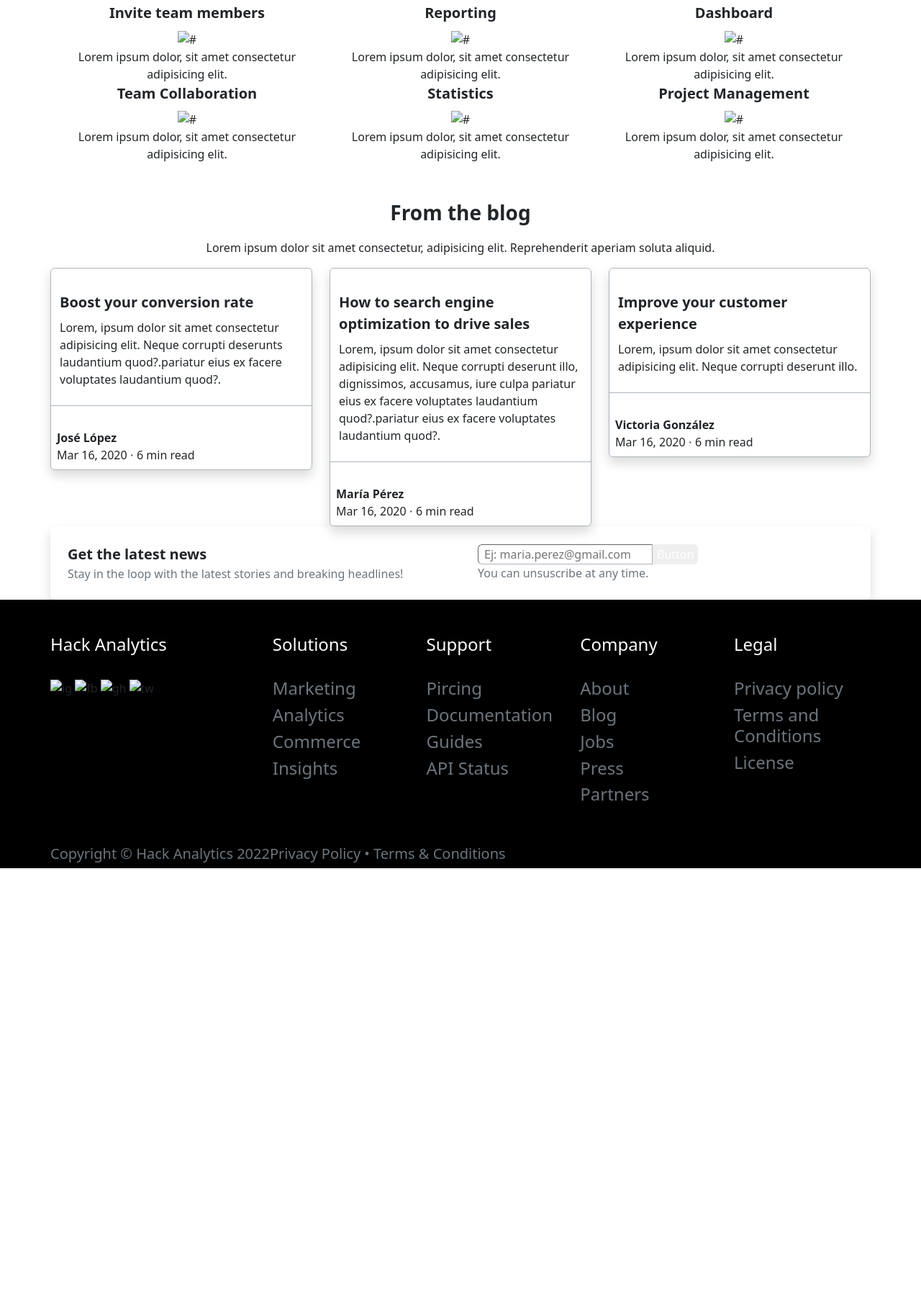
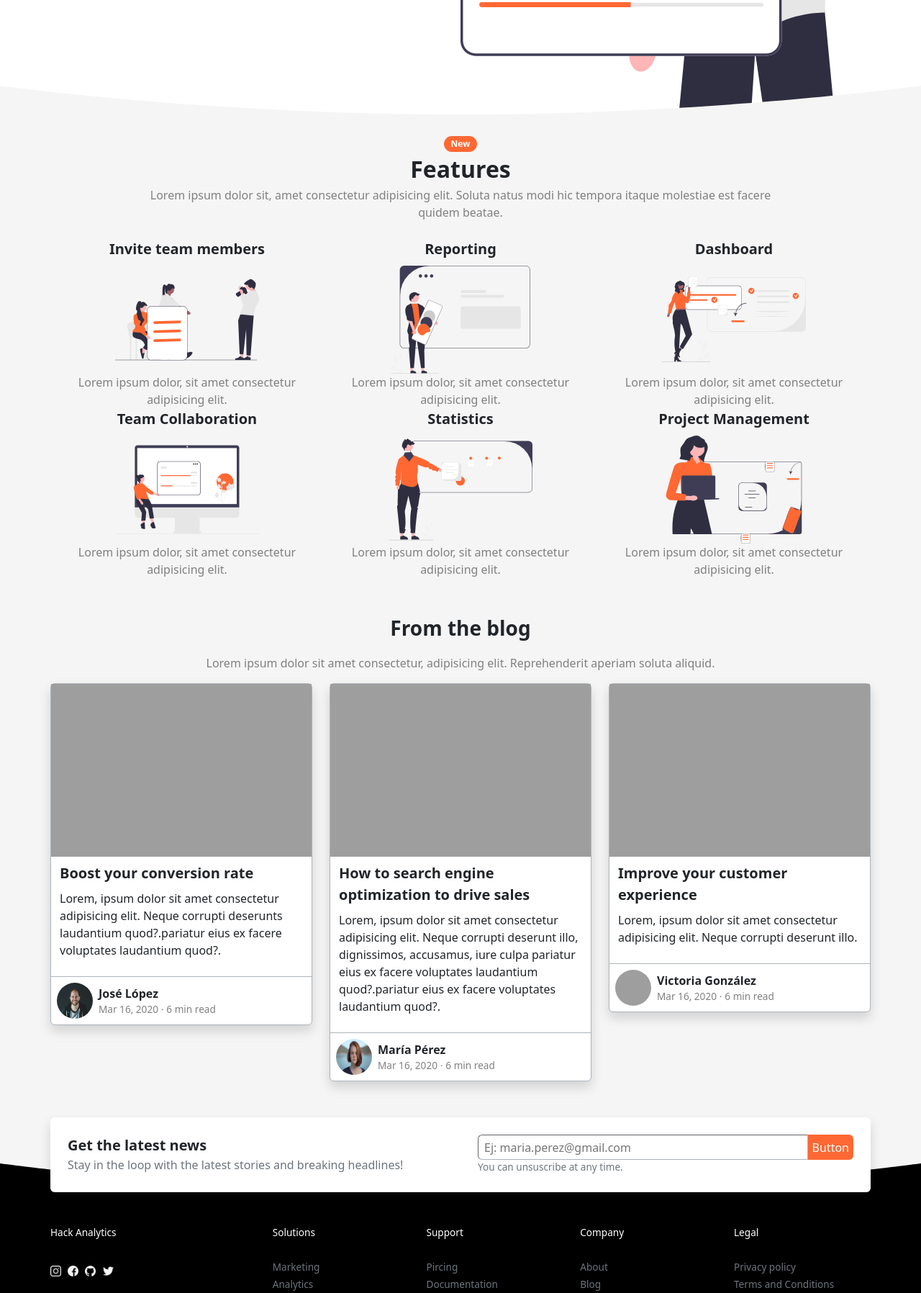
Before and after one commit to facundogerman/hack-analytics, a plain HTML site: page index.html in a window 1280 px wide. Shown: the part 538-2334 px from the top of the page at 72% size. Before the commit the page ends 1744 px from the top, so only its background shows below. Drawn offline with nearby package versions, Linux system fonts and the light colour scheme; the site is published under a folder, as on GitHub Pages, so addresses that start at the root find nothing.

Commit message:
fix src files

```diff
--- a/index.html
+++ b/index.html
@@ -10,7 +10,7 @@
       integrity="sha384-9ndCyUaIbzAi2FUVXJi0CjmCapSmO7SnpJef0486qhLnuZ2cdeRhO02iuK6FUUVM"
       crossorigin="anonymous"
     />
-    <link href="/styles.css" rel="stylesheet" />
+    <link href="styles.css" rel="stylesheet" />
   </head>
   <body>
     <nav id="navbarContainer" class="navbar navbar-expand-lg shadow-sm">
@@ -103,7 +103,7 @@
           <div class="col-12 col-md-6 p-0">
             <img
               id="imagePrincipal"
-              src="/images/undraw_join_re_w1lh.svg"
+              src="images/undraw_join_re_w1lh.svg"
               alt="#"
             />
           </div>
@@ -127,7 +127,7 @@
             <p class="fs-5 fw-semibold m-0 pb-2">Invite team members</p>
             <img
               id="imagesTab"
-              src="/images/undraw_good_team_re_hrvm.svg"
+              src="images/undraw_good_team_re_hrvm.svg"
               alt="#"
             />
             <p id="descriptionTab" class="mb-0 text-center">
@@ -138,7 +138,7 @@
             <p class="fs-5 fw-semibold m-0 pb-2">Reporting</p>
             <img
               id="imagesTab"
-              src="/images/undraw_innovative_re_rr5i.svg"
+              src="images/undraw_innovative_re_rr5i.svg"
               alt="#"
             />
             <p id="descriptionTab" class="mb-0 text-center">
@@ -149,7 +149,7 @@
             <p class="fs-5 fw-semibold m-0 pb-2">Dashboard</p>
             <img
               id="imagesTab"
-              src="/images/undraw_learning_re_32qv.svg"
+              src="images/undraw_learning_re_32qv.svg"
               alt="#"
             />
             <p id="descriptionTab" class="mb-0 text-center">
@@ -160,7 +160,7 @@
             <p class="fs-5 fw-semibold m-0 pb-2">Team Collaboration</p>
             <img
               id="imagesTab"
-              src="/images/undraw_online_stats_0g94.svg"
+              src="images/undraw_online_stats_0g94.svg"
               alt="#"
             />
             <p id="descriptionTab" class="mb-0 text-center">
@@ -171,7 +171,7 @@
             <p class="fs-5 fw-semibold m-0 pb-2">Statistics</p>
             <img
               id="imagesTab"
-              src="/images/undraw_professor_re_mj1s.svg"
+              src="images/undraw_professor_re_mj1s.svg"
               alt="#"
             />
             <p id="descriptionTab" class="mb-0 text-center">
@@ -182,7 +182,7 @@
             <p class="fs-5 fw-semibold m-0 pb-2">Project Management</p>
             <img
               id="imagesTab"
-              src="/images/undraw_working_remotely_re_6b3a.svg"
+              src="images/undraw_working_remotely_re_6b3a.svg"
               alt="#"
             />
             <p id="descriptionTab" class="mb-0 text-center">
@@ -209,7 +209,7 @@
             >
               <div id="divImagePosts">
                 <img
-                  src="/images/olena-sergienko-dIMJWLx1YbE-unsplash.jpg"
+                  src="images/olena-sergienko-dIMJWLx1YbE-unsplash.jpg"
                   alt=""
                   class="img-fluid"
                   id="imagePosts"
@@ -230,7 +230,7 @@
                 id="itemsProfilePosts"
               >
                 <img
-                  src="/images/sigmund-a19OVaa2rzA-unsplash.jpg"
+                  src="images/sigmund-a19OVaa2rzA-unsplash.jpg"
                   alt=""
                   id="imageProfilePosts"
                   class="rounded-circle img-fluid"
@@ -250,7 +250,7 @@
             >
               <div id="divImagePosts">
                 <img
-                  src="/images/ian-dooley-DJ7bWa-Gwks-unsplash.jpg"
+                  src="images/ian-dooley-DJ7bWa-Gwks-unsplash.jpg"
                   alt=""
                   class="img-fluid"
                   id="imagePosts"
@@ -272,7 +272,7 @@
                 id="itemsProfilePosts"
               >
                 <img
-                  src="/images/christopher-campbell-rDEOVtE7vOs-unsplash.jpg"
+                  src="images/christopher-campbell-rDEOVtE7vOs-unsplash.jpg"
                   alt=""
                   id="imageProfilePosts"
                   class="rounded-circle img-fluid"
@@ -292,7 +292,7 @@
             >
               <div id="divImagePosts">
                 <img
-                  src="/images/charlesdeluvio-Lks7vei-eAg-unsplash.jpg"
+                  src="images/charlesdeluvio-Lks7vei-eAg-unsplash.jpg"
                   alt=""
                   class="img-fluid"
                   id="imagePosts"
@@ -312,7 +312,7 @@
                 id="itemsProfilePosts"
               >
                 <img
-                  src="/images/sigmund-jzz_3jWMzHA-unsplash.jpg"
+                  src="images/sigmund-jzz_3jWMzHA-unsplash.jpg"
                   alt=""
                   id="imageProfilePosts"
                   class="rounded-circle img-fluid"
@@ -371,25 +371,25 @@
               <img
                 id="socialMediaImg"
                 class="img-fluid"
-                src="/images/instagram.png"
+                src="images/instagram.png"
                 alt="ig"
               />
               <img
                 id="socialMediaImg"
                 class="img-fluid"
-                src="/images/facebook.png"
+                src="images/facebook.png"
                 alt="fb"
               />
               <img
                 id="socialMediaImg"
                 class="img-fluid"
-                src="/images/github.png"
+                src="images/github.png"
                 alt="gh"
               />
               <img
                 id="socialMediaImg"
                 class="img-fluid"
-                src="/images/gorjeo.png"
+                src="images/gorjeo.png"
                 alt="tw"
               />
             </div>
--- a/styles.css
+++ b/styles.css
@@ -68,7 +68,7 @@
 
 #hero::after {
     content: "";
-    background-image: url(/images/curveGray.svg);
+    background-image: url(images/curveGray.svg);
     width: 100%;
     height: 40px;
     position: absolute;
@@ -163,7 +163,7 @@
 
 #newsSection::before {
     content: "";
-    background-image: url(/images/curveBlack.svg);
+    background-image: url(images/curveBlack.svg);
     width: 100%;
     height: 40px;
     position: absolute;
```
